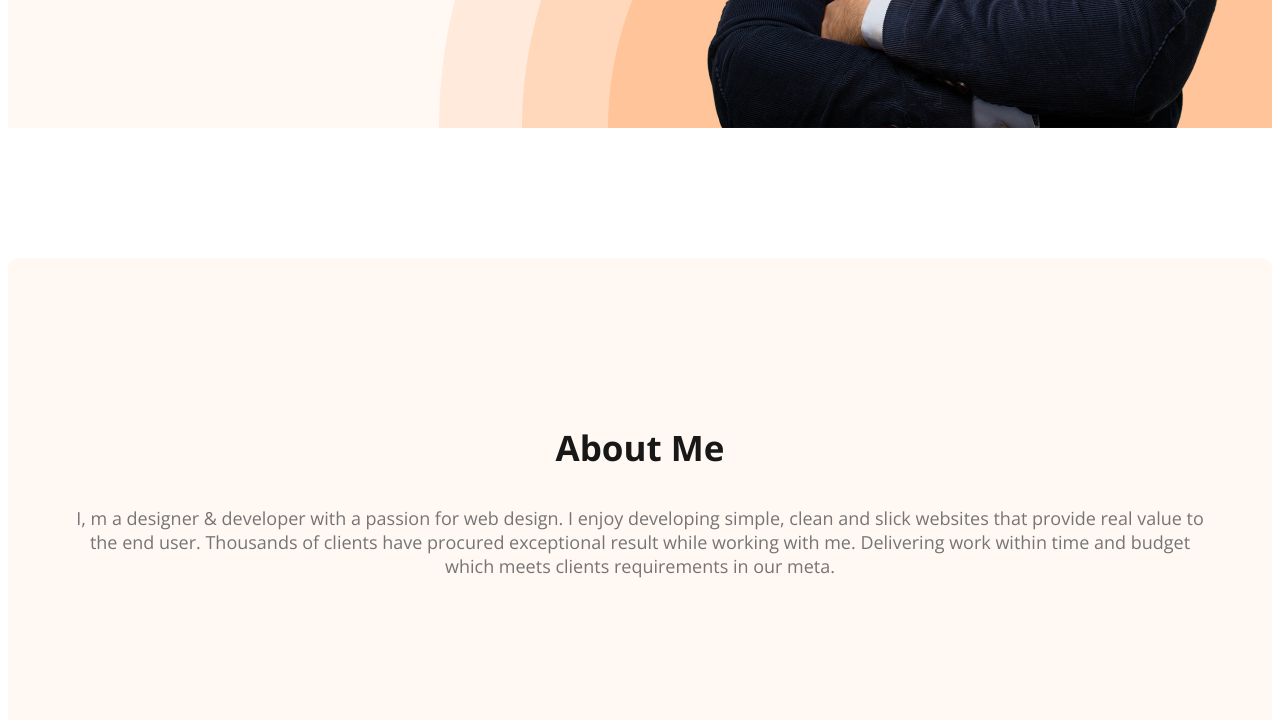
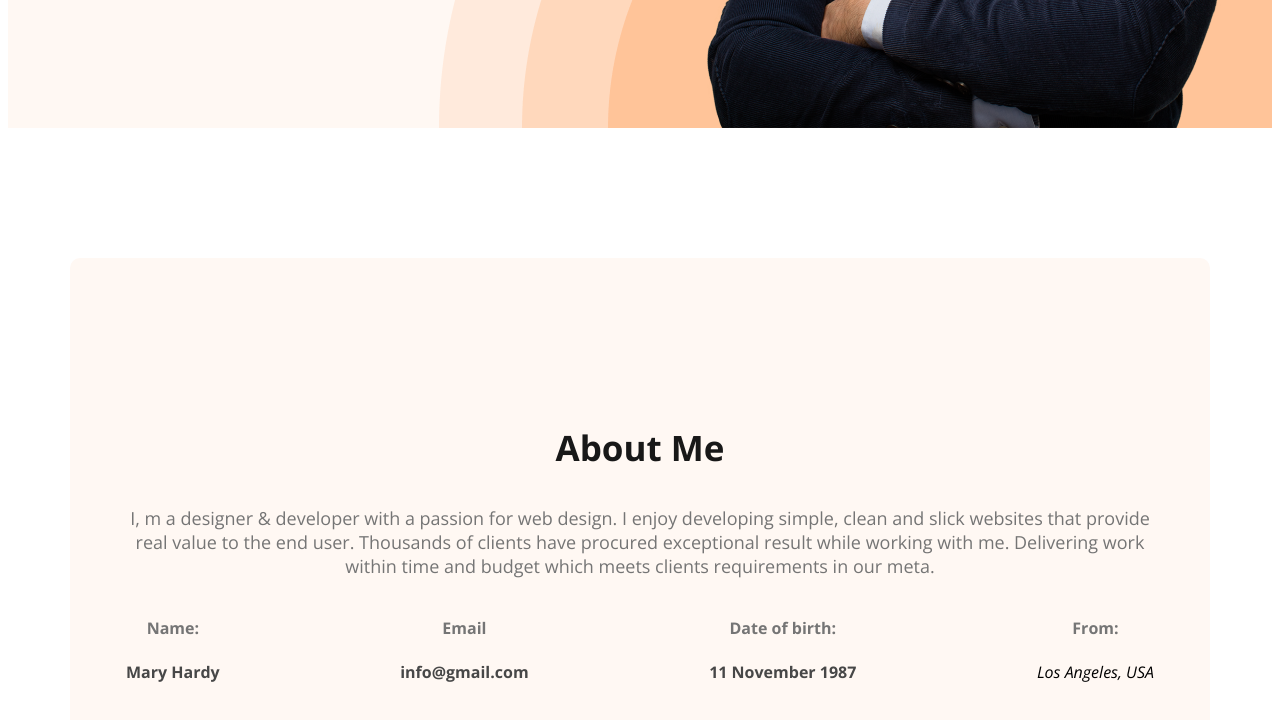
Before and after one commit to cpdminhaz/developer-portfolio, a plain HTML site: page index.html in a window 1280 px wide. Shown: the part 737-1457 px from the top of the page. Drawn offline with nearby package versions, Linux system fonts and the light colour scheme.

Commit message:
about section updated

```diff
--- a/index.html
+++ b/index.html
@@ -42,6 +42,27 @@
             <p class="section-description">
                 I, m a designer & developer with a passion for web design. I enjoy developing simple, clean and slick websites that provide real value to the end user. Thousands of clients have procured exceptional result while working with me. Delivering work within time and budget which meets clients requirements in our meta.
             </p>
+            <div class="about-info-container">
+                <div class="about-info">
+                    <h4 class="info-title">Name:</h4>
+                    <p class="info-description">Mary Hardy</p>
+                </div>
+                <div class="about-info">
+                    <h4 class="info-title">Email</h4>
+                    <p class="info-description">info@gmail.com</p>
+                </div>
+                <div class="about-info">
+                    <h4 class="info-title">Date of birth:</h4>
+                    <p class="info-description">
+                        <time datetime="11-11 1987">11 November 1987</time>
+                    </p>
+                </div>
+                <div class="about-info">
+                    <h4 class="info-title">From:</h4>
+                    <p class="info-description"><address>Los Angeles, USA</address></p>
+                </div>
+
+            </div>
         </section>
 
     </main>
--- a/styles/style.css
+++ b/styles/style.css
@@ -72,6 +72,10 @@ nav a {
 
 /* Main section styles */
 
+main{
+    max-width: 1140px;margin: 0 auto;
+}
+
 /* About section styles */
 .about {
     padding: 131px 56px;border-radius: 10px;
@@ -89,3 +93,17 @@ text-align: center;
 font-size: 18px;
 font-weight: 400;
 }
+
+.about-info-container {
+    display: flex;justify-content:space-between;
+}
+.about-info {
+    text-align: center;
+}
+.info-title {
+    color: #757575;
+}
+.info-description {
+    color: #474747;font-weight: 700
+    ;
+}
```
